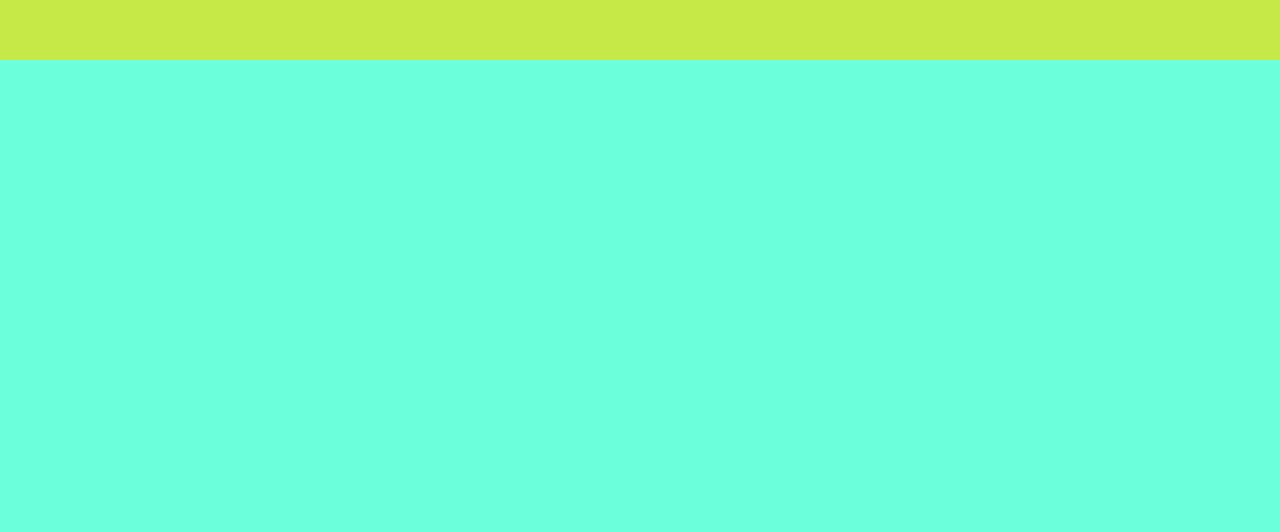
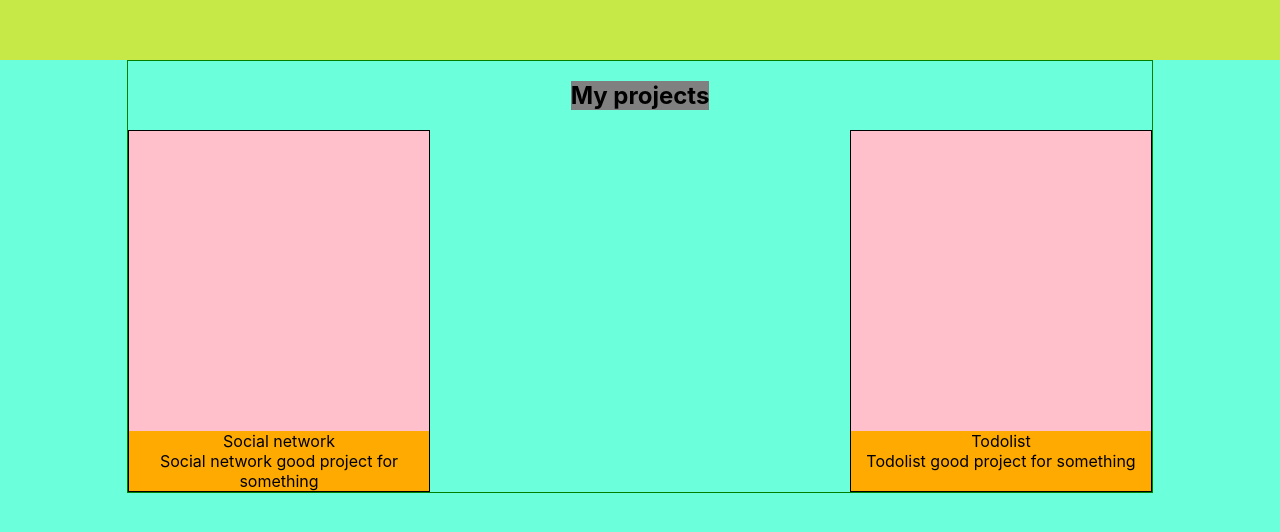
Before and after one commit to Normanar/portfolio, a React (Create React App) app: page / in a window 1280 px wide. Shown: the part 1620-2152 px from the top of the page. Built offline with nearby package versions, Linux system fonts and the light colour scheme.

Commit message:
MyProjects

```diff
--- a/src/my projects/MyProjects.jsx
+++ b/src/my projects/MyProjects.jsx
@@ -1,10 +1,32 @@
 import React from "react";
 import style from "./MyProjects.module.css"
+import {Project} from "./Project/Project";
 
-export function MyProjects () {
+const descriptionMyProjects = {
+    socialNetwork : {
+        title : "Social network",
+        description : "Social network good project for something"
+    },
+    toDoList : {
+        title : "Todolist",
+        description: "Todolist good project for something"
+    }
+}
+
+export function MyProjects() {
     return (
         <div className={style.projectsBlock}>
-
+            <div className={style.projectsContainer}>
+                <h2 className={style.title}>My projects</h2>
+                <div className={style.projects}>
+                    <Project title = {descriptionMyProjects.socialNetwork.title}
+                             description = {descriptionMyProjects.socialNetwork.description}
+                    />
+                    <Project title = {descriptionMyProjects.toDoList.title}
+                             description = {descriptionMyProjects.toDoList.description}
+                    />
+                </div>
+            </div>
         </div>
     )
 }
--- a/src/my projects/MyProjects.module.css
+++ b/src/my projects/MyProjects.module.css
@@ -2,3 +2,25 @@
     min-height: 100vh;
     background-color: #6cffdb;
 }
+
+.projectsContainer {
+    height: 100%;
+    width: 80%;
+    margin: 0 auto;
+    display: flex;
+    flex-direction: column;
+    align-items: center;
+    justify-content: flex-start;
+    border: 1px solid green;
+}
+
+.title{
+    background-color: gray;
+}
+
+.projects {
+    width: 100%;
+    display: flex;
+    justify-content: space-between;
+    flex-wrap: wrap;
+}
--- /dev/null
+++ b/src/my projects/Project/Project.jsx
@@ -0,0 +1,15 @@
+import React from "react";
+import style from "./Project.module.css"
+
+
+export function Project (props) {
+    return (
+        <div className={style.projectBlock}>
+            <div className={style.icon}>
+
+            </div>
+            <span>{props.title}</span>
+            <span>{props.description}</span>
+        </div>
+    )
+}
--- /dev/null
+++ b/src/my projects/Project/Project.module.css
@@ -0,0 +1,16 @@
+.projectBlock {
+    border: 1px solid;
+    background-color: #ffaa00;
+    width: 300px;
+    display: flex;
+    flex-direction: column;
+    align-items: center;
+    text-align: center;
+
+}
+
+.icon {
+    width: 300px;
+    height: 300px;
+    background-color: pink;
+}
```
